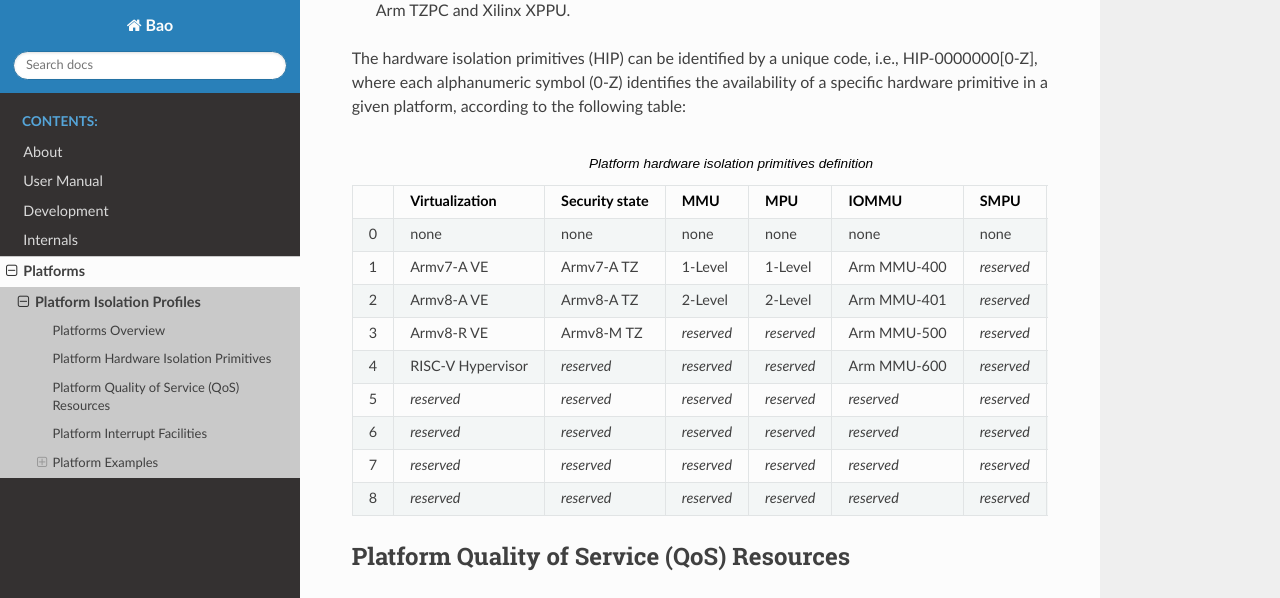
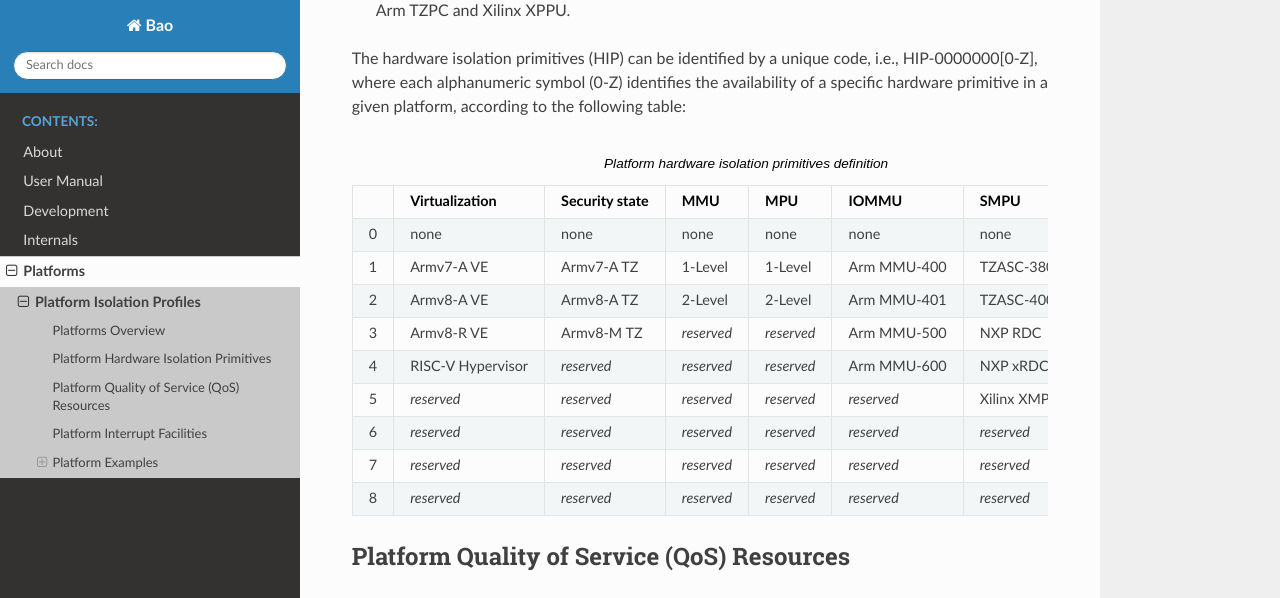
Before and after one commit to bao-project/bao-docs, a Sphinx documentation site: the page built from source/platform/platform.rst, in a window 1280 px wide and 900 px high, scrolled down 1257 px. Shown: the top 598 px of the window. Built offline with Sphinx 7.4.7 and the Read the Docs theme 2.0.0, drawn with Linux system fonts in a browser that asks for light colours.

Commit message:
Add HPI table SMPU examples

```diff
--- a/source/platform/platform.rst
+++ b/source/platform/platform.rst
@@ -103,7 +103,7 @@ the following table:
      - 1-Level
      - 1-Level
      - Arm MMU-400
-     - *reserved*
+     - TZASC-380
      - *reserved*
    * - 2
      - Armv8-A VE
@@ -111,7 +111,7 @@ the following table:
      - 2-Level
      - 2-Level
      - Arm MMU-401
-     - *reserved*
+     - TZASC-400
      - *reserved*
    * - 3
      - Armv8-R VE
@@ -119,7 +119,7 @@ the following table:
      - *reserved*
      - *reserved*
      - Arm MMU-500
-     - *reserved*
+     - NXP RDC
      - *reserved*
    * - 4
      - RISC-V Hypervisor
@@ -127,7 +127,7 @@ the following table:
      - *reserved*
      - *reserved*
      - Arm MMU-600
-     - *reserved*
+     - NXP xRDC
      - *reserved*
    * - 5
      - *reserved*
@@ -135,7 +135,7 @@ the following table:
      - *reserved*
      - *reserved*
      - *reserved*
-     - *reserved*
+     - Xilinx XMPU
      - *reserved*
    * - 6
      - *reserved*
```
